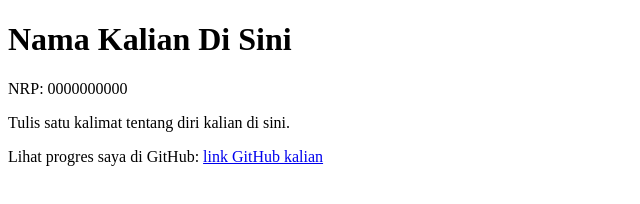
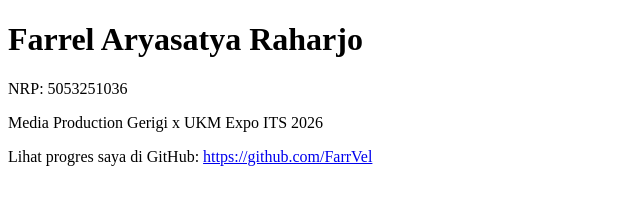
Before and after one commit to webdev-if-its/pweb-5053251036, a website: page m00/index.html in a window 1280 px wide. Shown: the whole page, without its empty margins (0-640 px from the left). Drawn offline with Linux system fonts and the light colour scheme.

Commit message:
Menyelesaikan pertemuan 0

```diff
--- a/m00/index.html
+++ b/m00/index.html
@@ -3,14 +3,14 @@
 <head>
   <meta charset="utf-8">
   <meta name="viewport" content="width=device-width, initial-scale=1">
-  <title>Untitled</title>
+  <title>Taman Baca RW 04</title>
 </head>
 <body>
 
-  <h1 id="nama">Nama Kalian Di Sini</h1>
-  <p id="nrp">NRP: 0000000000</p>
-  <p id="bio">Tulis satu kalimat tentang diri kalian di sini.</p>
-  <p>Lihat progres saya di GitHub: <a id="github" href="#">link GitHub kalian</a></p>
+  <h1 id="nama">Farrel Aryasatya Raharjo</h1>
+  <p id="nrp">NRP: 5053251036</p>
+  <p id="bio">Media Production Gerigi x UKM Expo ITS 2026</p>
+  <p>Lihat progres saya di GitHub: <a id="github" href="https://github.com/FarrVel" target="_blank">https://github.com/FarrVel</a></p>
 
 </body>
 </html>
```
